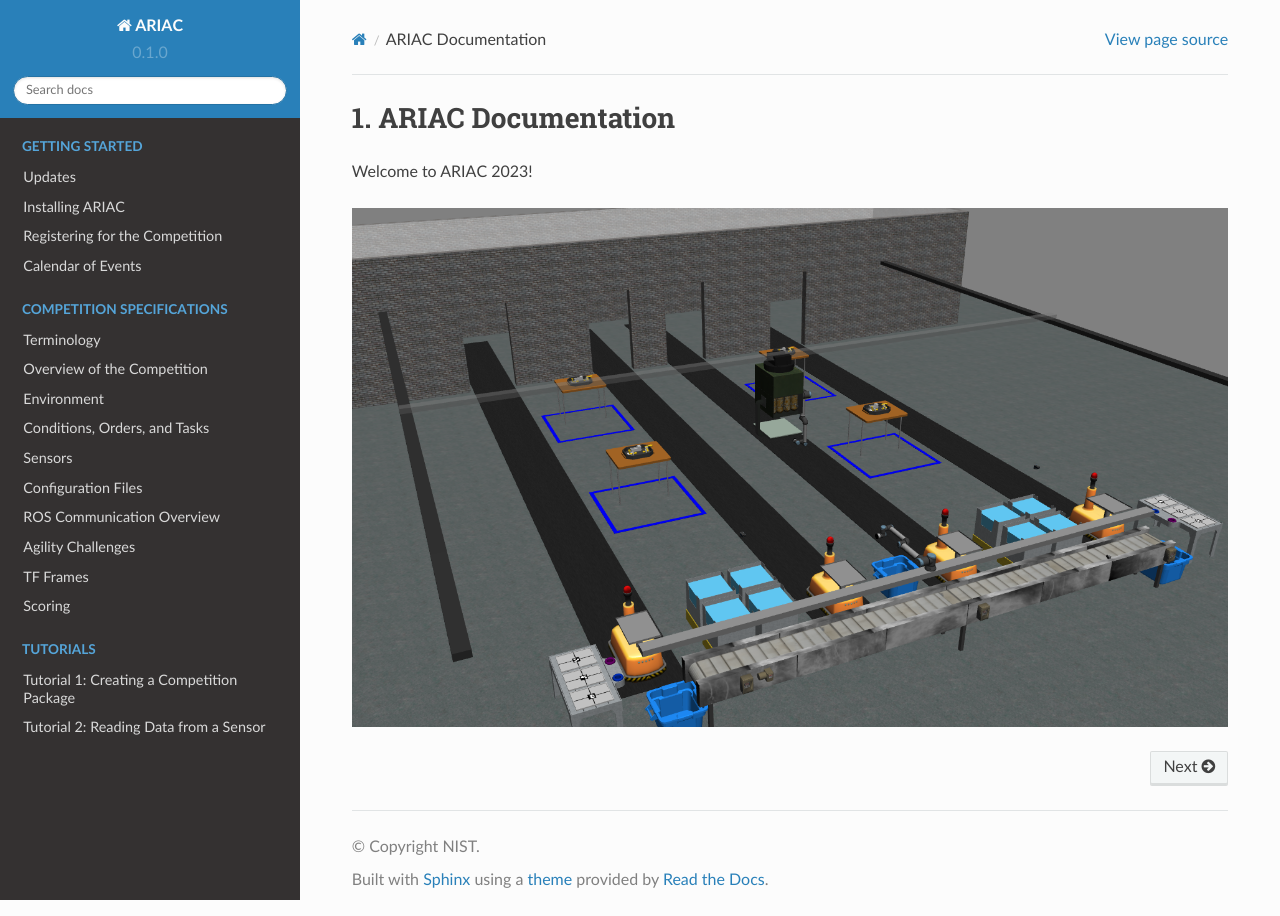
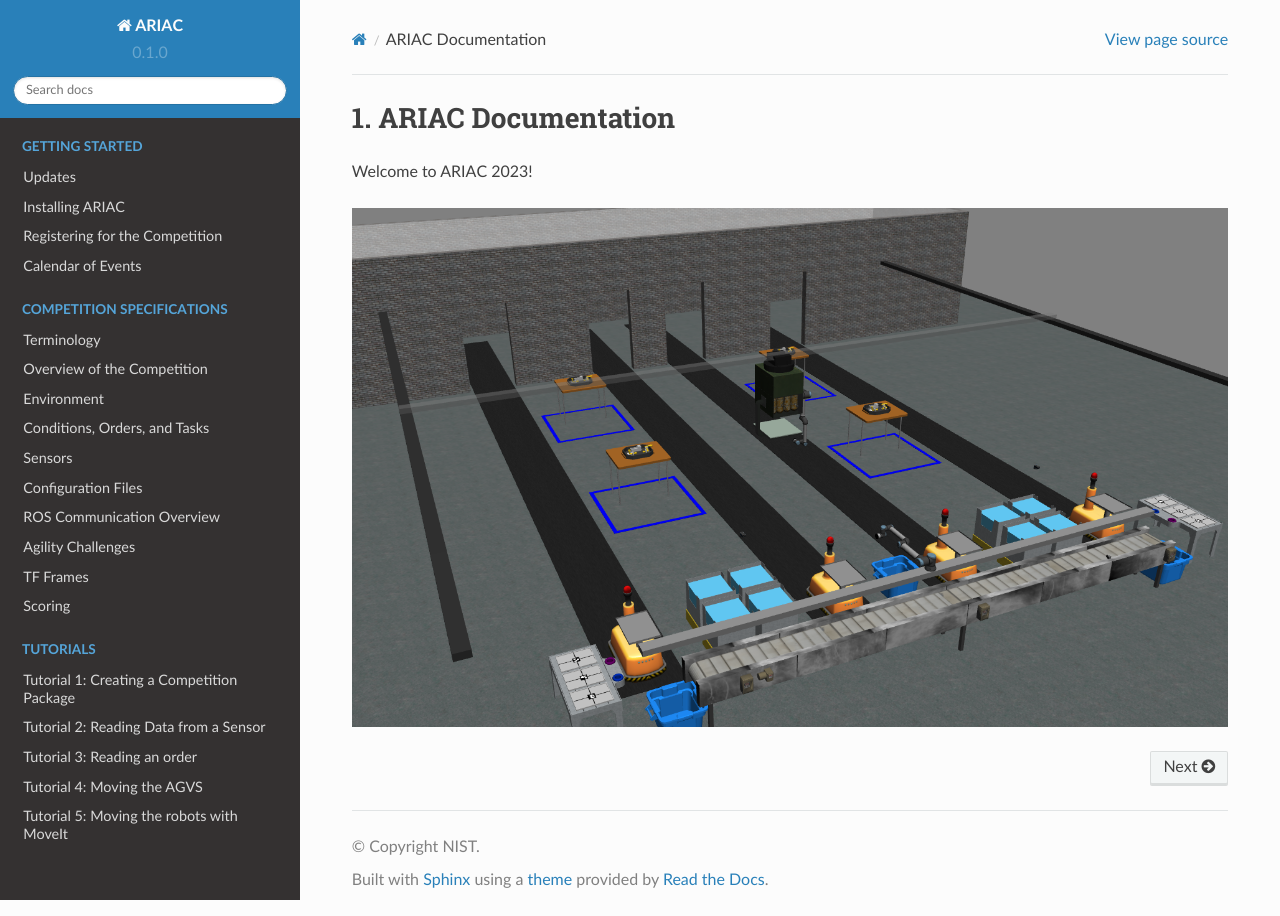
Before and after one commit to usnistgov/ARIAC, a Sphinx documentation site: the page built from docs/index.rst, in a window 1280 px wide. Built offline with Sphinx 7.4.7 and the Read the Docs theme 2.0.0, drawn with Linux system fonts in a browser that asks for light colours.

Commit message:
renamed tutorials files and added empty future tutorials

```diff
--- a/docs/index.rst
+++ b/docs/index.rst
@@ -40,5 +40,8 @@ Welcome to ARIAC 2023!
    :maxdepth: 3
    :hidden:
 
-   tutorials/creating_a_competition_pkg.md
-   tutorials/reading_data_from_a_sensor.md
+   tutorials/tutorial_1.md
+   tutorials/tutorial_2.md
+   tutorials/tutorial_3.md
+   tutorials/tutorial_4.md
+   tutorials/tutorial_5.md
--- /dev/null
+++ b/docs/tutorials/tutorial_3.md
@@ -0,0 +1,3 @@
+# Tutorial 3: Reading an order
+
+🚧 Coming soon 🚧
--- /dev/null
+++ b/docs/tutorials/tutorial_4.md
@@ -0,0 +1,3 @@
+# Tutorial 4: Moving the AGVS
+
+🚧 Coming soon 🚧
--- /dev/null
+++ b/docs/tutorials/tutorial_5.md
@@ -0,0 +1,3 @@
+# Tutorial 5: Moving the robots with MoveIt
+
+🚧 Coming soon 🚧
```
Also changed, not shown: docs/tutorials/tutorial_2.md (renamed from docs/tutorials/reading_data_from_a_sensor.md, +1 -1 lines), docs/tutorials/tutorial_1.md (renamed from docs/tutorials/creating_a_competition_pkg.md).
